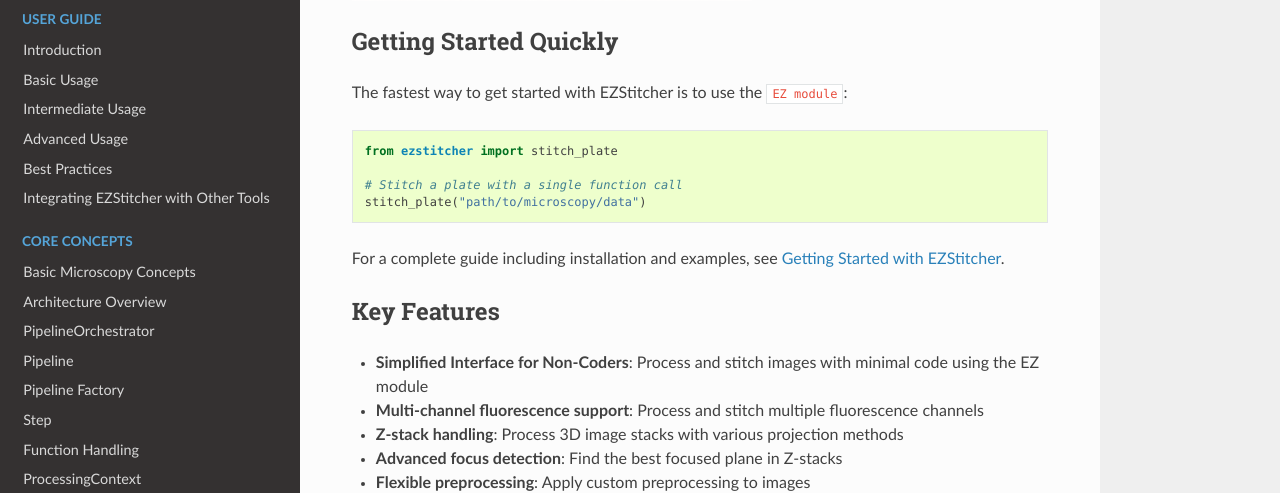
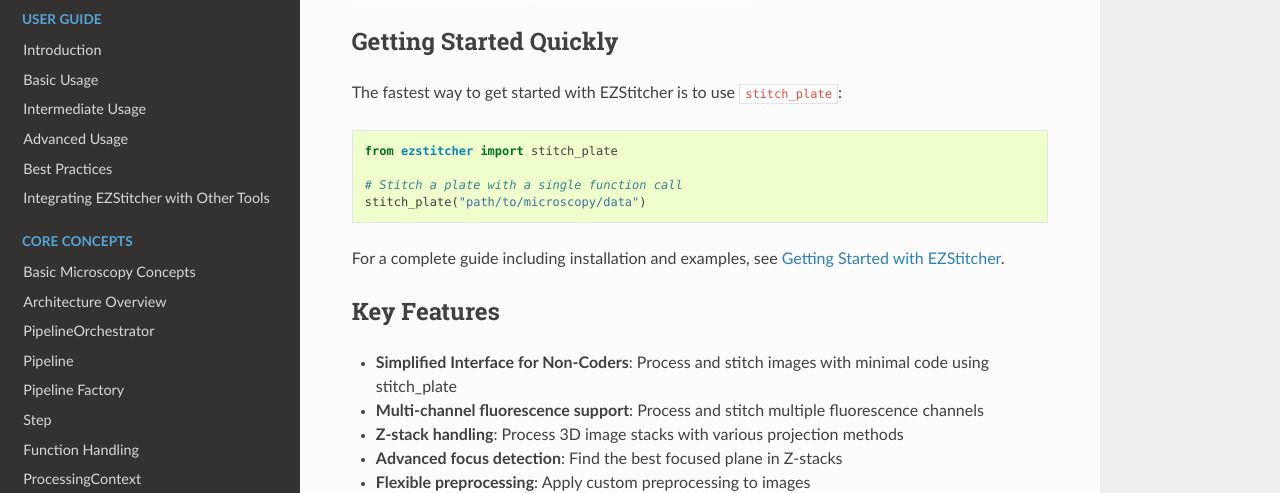
Before and after one commit to trissim/ezstitcher, a Sphinx documentation site: the page built from docs/source/index.rst, in a window 1280 px wide and 900 px high, scrolled down 373 px. Shown: the part 175-668 px from the top of the window. Built offline with Sphinx 7.4.7 and the Read the Docs theme 3.1.0, drawn with Linux system fonts in a browser that asks for light colours.

Commit message:
refer to stitch_plate instead of EZ module in beginning. Cleanup leater

```diff
--- a/docs/source/index.rst
+++ b/docs/source/index.rst
@@ -10,7 +10,7 @@
 Getting Started Quickly
 --------------------
 
-The fastest way to get started with EZStitcher is to use the ``EZ module``:
+The fastest way to get started with EZStitcher is to use ``stitch_plate``:
 
 .. code-block:: python
 
@@ -24,7 +24,7 @@
 Key Features
 ------------
 
-- **Simplified Interface for Non-Coders**: Process and stitch images with minimal code using the EZ module
+- **Simplified Interface for Non-Coders**: Process and stitch images with minimal code using stitch_plate
 - **Multi-channel fluorescence support**: Process and stitch multiple fluorescence channels
 - **Z-stack handling**: Process 3D image stacks with various projection methods
 - **Advanced focus detection**: Find the best focused plane in Z-stacks
```
